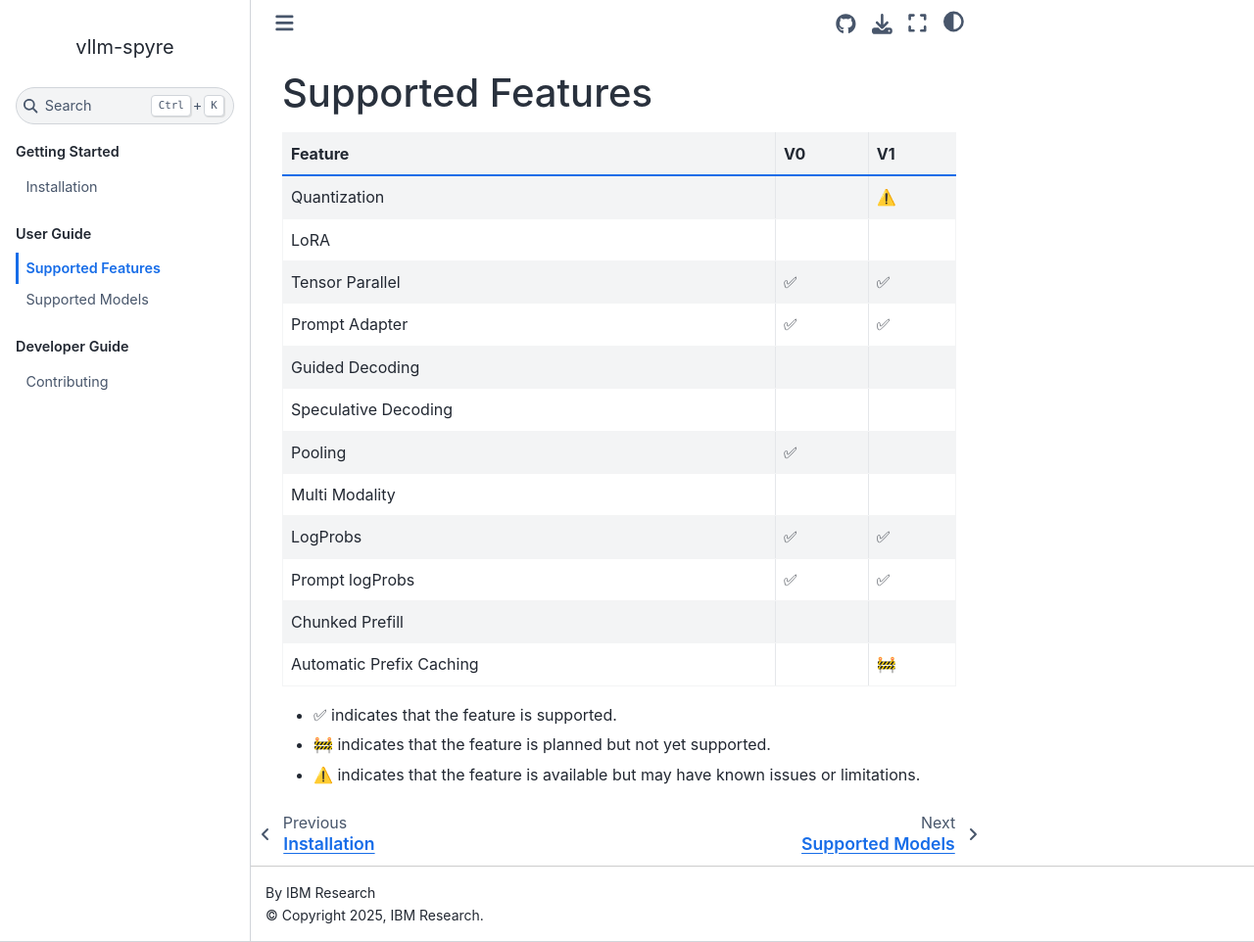
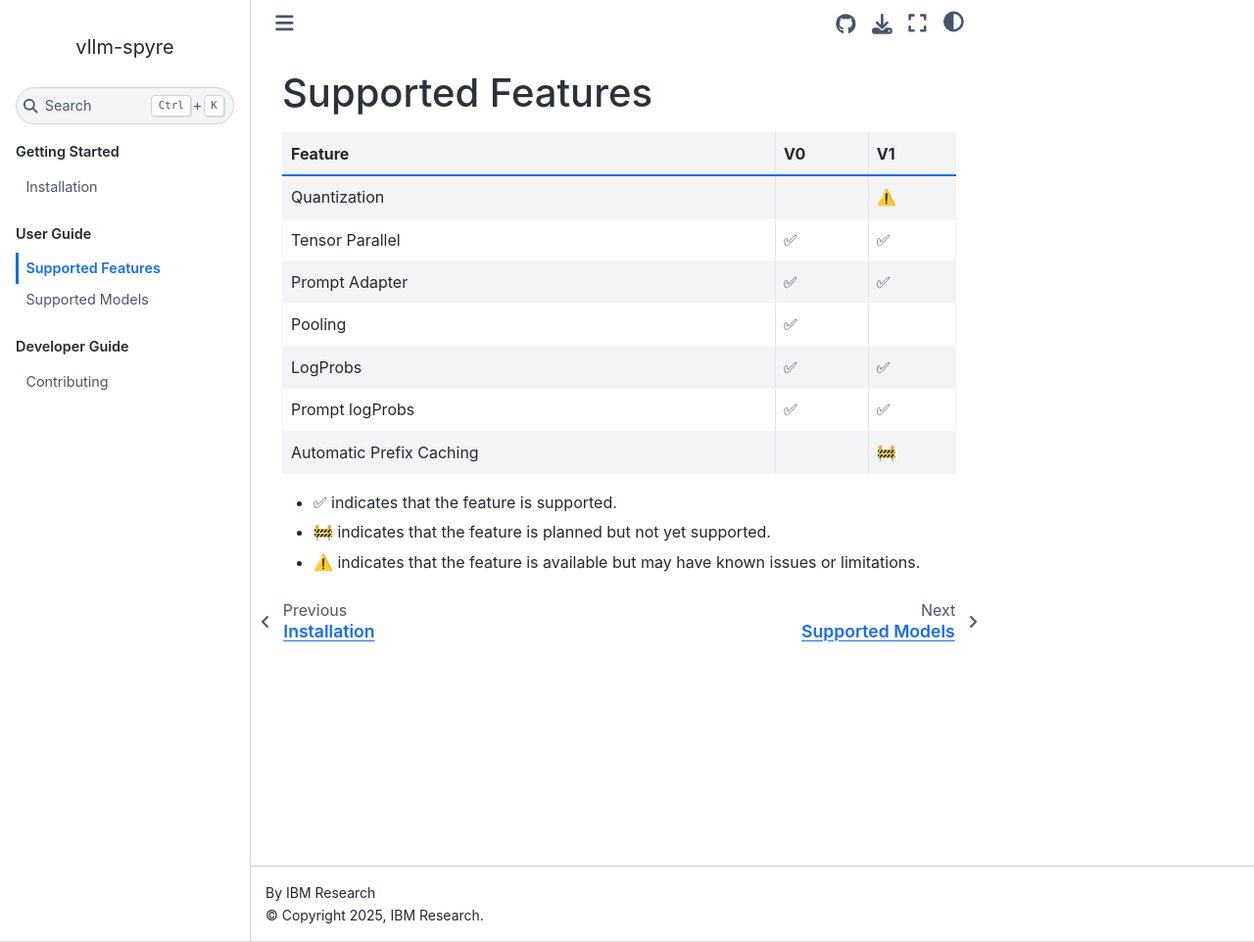
Before and after one commit to vllm-project/vllm-spyre, a Sphinx documentation site: the page built from docs/source/user_guide/supported_features.md, in a window 1280 px wide and 962 px high. Shown: the whole window at 98% size. Built offline with Sphinx 7.4.7 and the Sphinx Book theme 1.1.4, drawn with Linux system fonts in a browser that asks for light colours.

Commit message:
Remove empty feats
Signed-off-by: Rafael Vasquez <rafvasq21@gmail.com>

```diff
--- a/docs/source/user_guide/supported_features.md
+++ b/docs/source/user_guide/supported_features.md
@@ -3,16 +3,11 @@
 | Feature                       | V0 | V1 |
 |-------------------------------|----|----|
 | Quantization                  |    |⚠️  |
-| LoRA                          |    |    |
 | Tensor Parallel               |✅︎  |✅︎  |
 | Prompt Adapter                |✅︎  |✅︎  |
-| Guided Decoding               |    |    |
-| Speculative Decoding          |    |    |
 | Pooling                       |✅︎  |    |
-| Multi Modality                |    |    |
 | LogProbs                      |✅︎  |✅︎  |
 | Prompt logProbs               |✅︎  |✅︎  |
-| Chunked Prefill               |    |    |
 | Automatic Prefix Caching      |    |🚧  |
 
 - ✅︎ indicates that the feature is supported.
```
